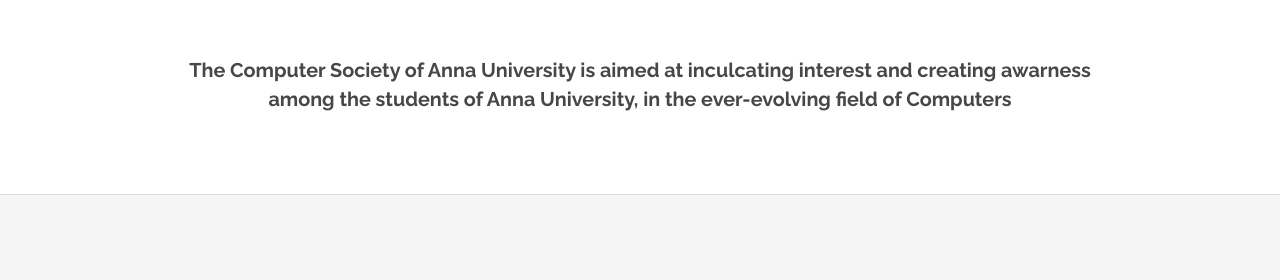
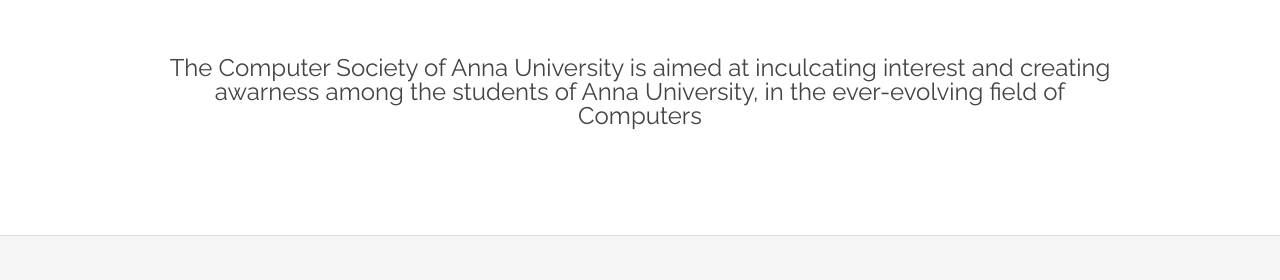
Before and after one commit to cegcsau/cegcsau.github.io, a plain HTML site: page index.html in a window 1280 px wide. Shown: the part 733-1013 px from the top of the page. Drawn offline with Linux system fonts and the light colour scheme.

Commit message:
Update index.html

```diff
--- a/index.html
+++ b/index.html
@@ -53,7 +53,7 @@
 						<h2>About</h2>
 						</header>
 					<div>
-						<h3> The Computer Society of Anna University is aimed at inculcating interest and creating awarness among the students of Anna University, in the ever-evolving field of Computers</h3>
+						<p style="font-size:24px">The Computer Society of Anna University is aimed at inculcating interest and creating awarness among the students of Anna University, in the ever-evolving field of Computers</p>
 					</div>
 
 				</div>
```
